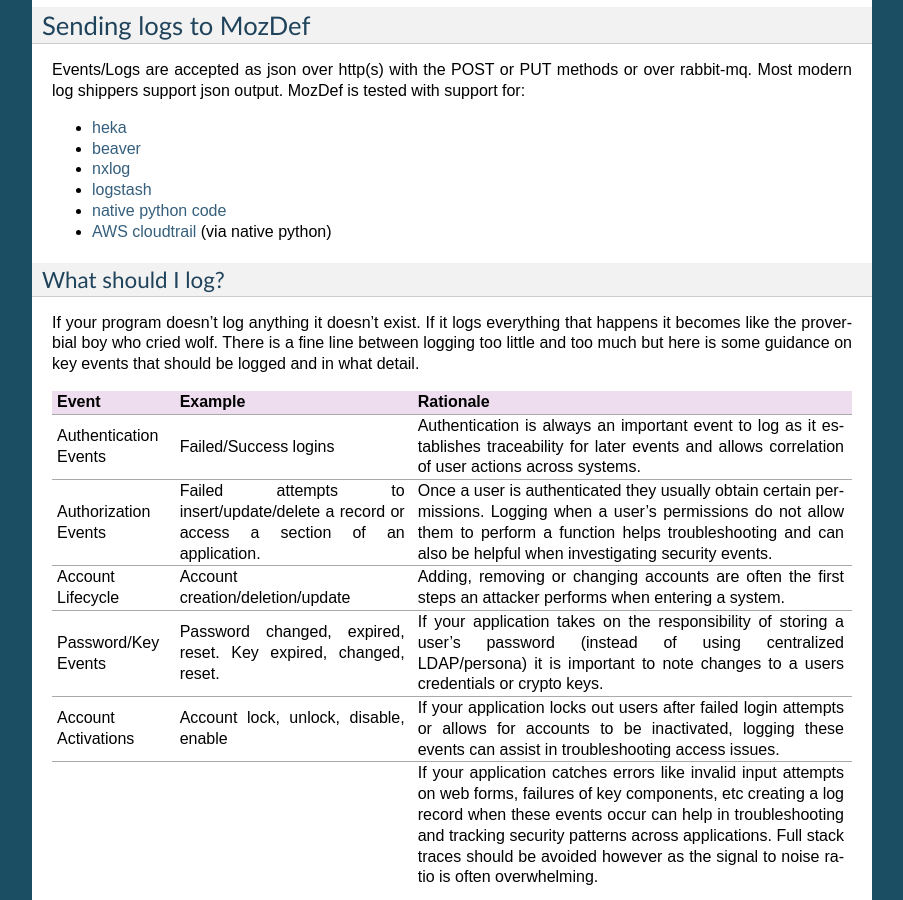
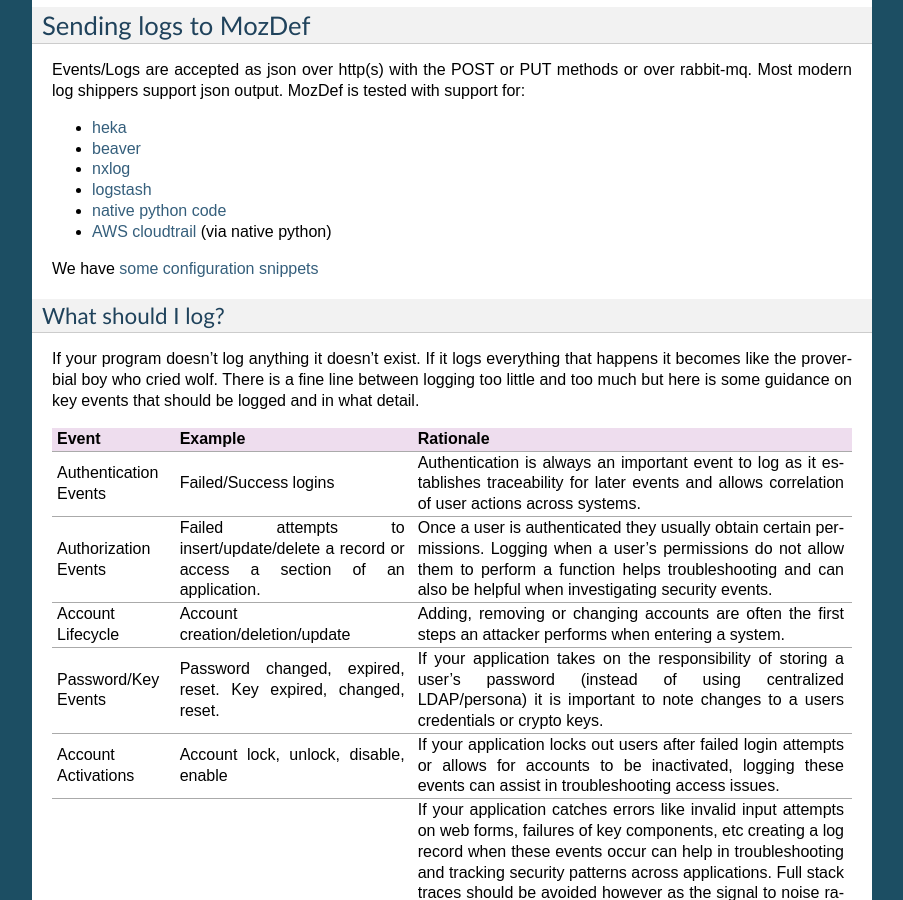
Before and after one commit to mozilla/MozDef, a Sphinx documentation site: the page built from docs/source/usage.rst, in a window 1280 px wide and 900 px high, scrolled down 543 px. Shown: the whole window, without its empty margins (198-1101 px from the left). Built offline with Sphinx 7.4.7, drawn with Linux system fonts in a browser that asks for light colours.

Commit message:
averez-doc: configuration snippet for beaver-syslog

```diff
--- a/docs/source/usage.rst
+++ b/docs/source/usage.rst
@@ -42,12 +42,15 @@
 * `native python code`_
 * `AWS cloudtrail`_ (via native python)
 
+We have `some configuration snippets`_
+
 .. _heka: https://github.com/mozilla-services/heka
 .. _beaver: https://github.com/josegonzalez/beaver
 .. _nxlog: http://nxlog-ce.sourceforge.net/
 .. _logstash: http://logstash.net/
 .. _native python code: https://github.com/gdestuynder/mozdef_lib
 .. _AWS cloudtrail: https://aws.amazon.com/cloudtrail/
+.. _some configuration snippets: https://github.com/jeffbryner/MozDef/tree/master/examples
 
 What should I log?
 ******************
```
Also changed, not shown: examples/beaver-syslog/README.md (added), 1 other file.
